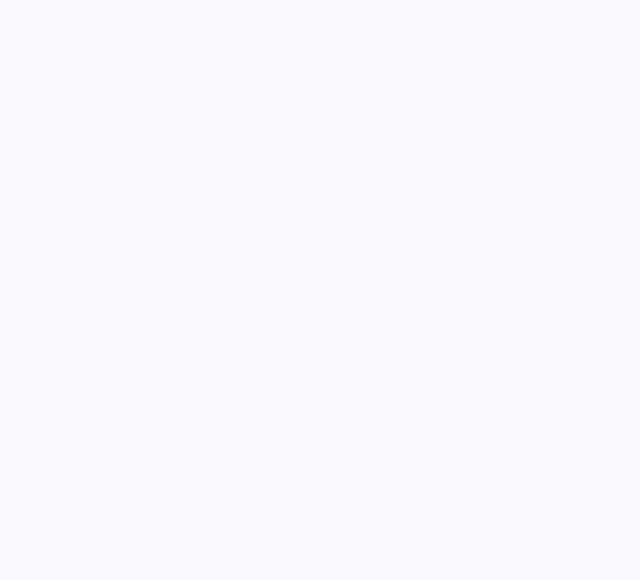
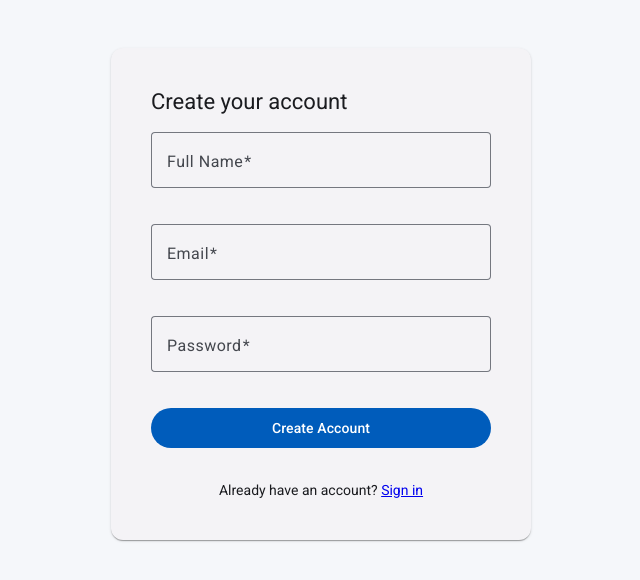
Before and after one commit to tkrsatyam/jobtrackr, an Angular app in the folder frontend/jobtrackr-fe/: page /register in a window 1280 px wide. Before the commit this address led to /. Shown: the part 106-686 px from the top of the page, without its empty margins (319-959 px from the left). Built offline with nearby package versions, Linux system fonts and the light colour scheme.

Commit message:
feat: implement login and registration components with routing and form handling

```diff
--- a/frontend/jobtrackr-fe/src/app/app.routes.ts
+++ b/frontend/jobtrackr-fe/src/app/app.routes.ts
@@ -1,3 +1,14 @@
 import { Routes } from '@angular/router';
 
-export const routes: Routes = [];
+// TODO add routing along with creating components
+export const routes: Routes = [
+    { path: '', redirectTo: 'dashboard', pathMatch: 'full' },
+    {
+        path: 'login',
+        loadComponent: () => import('./features/auth/login/login.component').then(m => m.LoginComponent)
+    },
+    {
+        path: 'register',
+        loadComponent: () => import('./features/auth/register/register.component').then(m => m.RegisterComponent)
+    }
+];
--- /dev/null
+++ b/frontend/jobtrackr-fe/src/app/features/auth/login/login.component.html
@@ -0,0 +1,38 @@
+<div class="auth-container">
+    <mat-card class="auth-card">
+        <mat-card-header>
+            <mat-card-title>Sign in to JobTrackr</mat-card-title>
+        </mat-card-header>
+
+        <mat-card-content>
+            <form [formGroup]="form" (ngSubmit)="submit()">
+                <mat-form-field appearance="outline" class="full-width">
+                    <mat-label>Email</mat-label>
+                    <input matInput formControlName="email" type="email" autocomplete="email">
+                    @if (form.get('email')?.hasError('email')) {
+                        <mat-error>Enter a valid email</mat-error>
+                    }
+                </mat-form-field>
+
+                <mat-form-field appearance="outline" class="full-width">
+                    <mat-label>Password</mat-label>
+                    <input matInput formControlName="password" type="password" autocomplete="current-password">
+                    @if (form.get('password')?.hasError('password')) {
+                        <mat-error>Password is required</mat-error>
+                    }
+                </mat-form-field>
+
+                @if (error()) {
+                    <p class="error-text">{{ error() }}</p>
+                }
+
+                <button mat-flat-button color="primary" type="submit" [disabled]="loading()" class="full-width">
+                    @if (loading()) {
+                        <mat-spinner diameter="20"/>
+                    } @else { Sign In }
+                </button>
+            </form>
+            <p class="auth-link">Don't have an account? <a routerLink="/register">Register</a></p>
+        </mat-card-content>
+    </mat-card>
+</div>
--- /dev/null
+++ b/frontend/jobtrackr-fe/src/app/features/auth/login/login.component.scss
@@ -0,0 +1,34 @@
+.auth-container {
+    display: flex;
+    align-items: center;
+    justify-content: center;
+    min-height: 100vh;
+    background: #f5f7fa;
+}
+
+.auth-card {
+    width: 100%;
+    max-width: 420px;
+    padding: 24px;
+}
+
+mat-card-content {
+    padding-top: 16px !important;
+}
+
+.full-width {
+    width: 100%;
+    margin-bottom: 16px;
+}
+
+.error-text {
+    color: #c62828;
+    font-size: 14px;
+    margin: 8px 0;
+}
+
+.auth-link {
+    text-align: center;
+    margin-top: 16px;
+    font-size: 14px;
+}
--- /dev/null
+++ b/frontend/jobtrackr-fe/src/app/features/auth/login/login.component.ts
@@ -0,0 +1,57 @@
+import { Component, inject, signal } from '@angular/core';
+import { NonNullableFormBuilder, ReactiveFormsModule, Validators } from '@angular/forms';
+import { AuthService } from '../services/auth.service';
+import { Router, RouterLink } from '@angular/router';
+import { LoginRequest } from '../../../shared/models/auth.model';
+import { MatCardModule } from '@angular/material/card';
+import { MatFormFieldModule } from '@angular/material/form-field';
+import { MatAnchor, MatButtonModule } from "@angular/material/button";
+import { MatProgressSpinnerModule } from '@angular/material/progress-spinner';
+import { MatInputModule } from '@angular/material/input';
+
+@Component({
+  selector: 'app-login',
+  imports: [
+    MatCardModule,
+    ReactiveFormsModule,
+    MatFormFieldModule,
+    MatProgressSpinnerModule,
+    RouterLink,
+    MatInputModule,
+    MatButtonModule
+  ],
+  templateUrl: './login.component.html',
+  styleUrl: './login.component.scss',
+})
+export class LoginComponent {
+  private fb = inject(NonNullableFormBuilder);
+  private authService = inject(AuthService);
+  private router = inject(Router);
+
+  loading = signal(false);
+  error = signal<string | null>(null);
+
+  form = this.fb.group({
+    email: ['', [Validators.required, Validators.email]],
+    password: ['', Validators.required]
+  });
+
+  submit(): void {
+    if (this.form.invalid) return;
+    this.loading.set(true);
+    this.error.set(null);
+
+    const request: LoginRequest = {
+      email: this.form.getRawValue().email,
+      password: this.form.getRawValue().password
+    };
+
+    this.authService.login(request).subscribe({
+      next: () => this.router.navigate(['/dashboard']),
+      error: err => {
+        this.loading.set(false);
+        this.error.set(err.error?.error ?? 'Login failed. Check your credentials.');
+      }
+    });
+  }
+}
--- /dev/null
+++ b/frontend/jobtrackr-fe/src/app/features/auth/register/register.component.html
@@ -0,0 +1,46 @@
+<div class="auth-container">
+    <mat-card class="auth-card">
+        <mat-card-header>
+            <mat-card-title>Create your account</mat-card-title>
+        </mat-card-header>
+
+        <mat-card-content>
+            <form [formGroup]="form" (ngSubmit)="submit()">
+                <mat-form-field appearance="outline" class="full-width">
+                    <mat-label>Full Name</mat-label>
+                    <input matInput formControlName="fullName" autocomplete="name">
+                    @if (form.get('fullName')?.hasError('minlength')) {
+                        <mat-error>Name must be at least 2 characters</mat-error>
+                    }
+                </mat-form-field>
+
+                <mat-form-field appearance="outline" class="full-width">
+                    <mat-label>Email</mat-label>
+                    <input matInput formControlName="email" type="email" autocomplete="email">
+                    @if (form.get('email')?.hasError('email')) {
+                        <mat-error>Enter a valid email</mat-error>
+                    }
+                </mat-form-field>
+
+                <mat-form-field appearance="outline" class="full-width">
+                    <mat-label>Password</mat-label>
+                    <input matInput formControlName="password" type="password" autocomplete="new-password">
+                    @if (form.get('password')?.hasError('minlength')) {
+                        <mat-error>Password must be at least 8 characters</mat-error>
+                    }
+                </mat-form-field>
+
+                @if (error()) {
+                    <p class="error-text">{{ error() }}</p>
+                }
+
+                <button mat-flat-button color="primary" type="submit" [disabled]="loading()" class="full-width">
+                    @if (loading()) {
+                        <mat-spinner diameter="20"/>
+                    } @else { Create Account }
+                </button>
+            </form>
+            <p class="auth-link">Already have an account? <a routerLink="/login">Sign in</a></p>
+        </mat-card-content>
+    </mat-card>
+</div>
--- /dev/null
+++ b/frontend/jobtrackr-fe/src/app/features/auth/register/register.component.scss
@@ -0,0 +1,34 @@
+.auth-container {
+    display: flex;
+    align-items: center;
+    justify-content: center;
+    min-height: 100vh;
+    background: #f5f7fa;
+}
+
+.auth-card {
+    width: 100%;
+    max-width: 420px;
+    padding: 24px;
+}
+
+mat-card-content {
+    padding-top: 16px !important;
+}
+
+.full-width {
+    width: 100%;
+    margin-bottom: 16px;
+}
+
+.error-text {
+    color: #c62828;
+    font-size: 14px;
+    margin: 8px 0;
+}
+
+.auth-link {
+    text-align: center;
+    margin-top: 16px;
+    font-size: 14px;
+}
--- /dev/null
+++ b/frontend/jobtrackr-fe/src/app/features/auth/register/register.component.ts
@@ -0,0 +1,59 @@
+import { Component, inject, signal } from '@angular/core';
+import { NonNullableFormBuilder, ReactiveFormsModule, Validators } from '@angular/forms';
+import { MatButtonModule } from '@angular/material/button';
+import { MatCardModule } from '@angular/material/card';
+import { MatFormFieldModule } from '@angular/material/form-field';
+import { MatInputModule } from '@angular/material/input';
+import { MatProgressSpinnerModule } from '@angular/material/progress-spinner';
+import { Router, RouterLink } from '@angular/router';
+import { AuthService } from '../services/auth.service';
+import { RegisterRequest } from '../../../shared/models/auth.model';
+
+@Component({
+  selector: 'app-register',
+  imports: [
+    ReactiveFormsModule,
+    RouterLink,
+    MatFormFieldModule,
+    MatInputModule,
+    MatButtonModule,
+    MatProgressSpinnerModule,
+    MatCardModule
+  ],
+  templateUrl: './register.component.html',
+  styleUrl: './register.component.scss',
+})
+export class RegisterComponent {
+  private fb = inject(NonNullableFormBuilder);
+  private authService = inject(AuthService);
+  private router = inject(Router);
+
+  loading = signal(false);
+  error = signal<string | null>(null);
+
+  form = this.fb.group({
+    fullName: ['', [Validators.required, Validators.minLength(2)]],
+    email: ['', [Validators.required, Validators.email]],
+    password: ['', [Validators.required, Validators.minLength(8)]]
+  });
+
+  submit(): void {
+    if (this.form.invalid) return;
+    this.loading.set(true);
+    this.error.set(null);
+
+    const request: RegisterRequest = {
+      fullName: this.form.getRawValue().fullName,
+      email: this.form.getRawValue().email,
+      password: this.form.getRawValue().password
+    };
+
+    this.authService.register(request).subscribe({
+      next: () => this.router.navigate(['/dashboard']),
+      error: err => {
+        this.loading.set(false);
+        this.error.set(err.error?.error ?? 'Registration failed.');
+      }
+    });
+  }
+}
```
Also changed, not shown: 2 other files (tests, documents, lock files or other folders).
